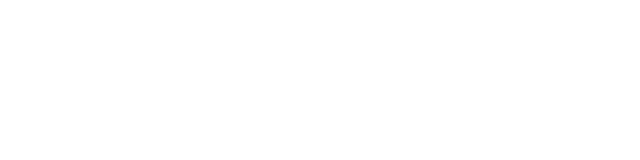
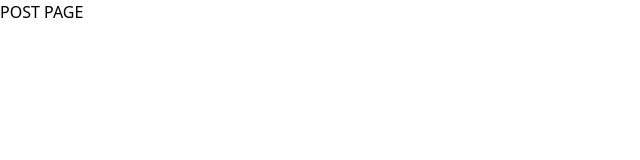
Before and after one commit to SzymanskiFilip/blog-application, a React (Create React App) app in the folder blog-frontend/: page /post/1 in a window 1280 px wide. Before the commit this address had no page. Shown: the top 160 px of the page, without its empty margins (0-640 px from the left). Built offline with nearby package versions, Linux system fonts and the light colour scheme.

Commit message:
getting url params with useParams hook

```diff
--- a/blog-frontend/src/App.js
+++ b/blog-frontend/src/App.js
@@ -4,6 +4,7 @@ import LoginPage from "./Pages/LoginPage";
 import { AuthContext } from "./Util/AuthContext";
 import BlockAuth from "./Util/BlockAuth";
 import HomePage from "./Pages/HomePage";
+import PostPage from "./Pages/PostPage";
 
 function App() {
 
@@ -26,6 +27,12 @@ function App() {
         </AuthContext.Provider>
       }/>
 
+      <Route path="/post/:id" element={
+        <AuthContext.Provider value={authenticated}>
+          <PostPage />
+        </AuthContext.Provider>
+      }/>
+
     </Routes>
   );
 }
--- /dev/null
+++ b/blog-frontend/src/Pages/PostPage.js
@@ -0,0 +1,11 @@
+import { useParams } from "react-router-dom";
+
+function PostPage(){
+    const postId = useParams();
+    console.log(postId)
+    return(
+        <h1>POST PAGE</h1>
+    )
+}
+
+export default PostPage;
```
